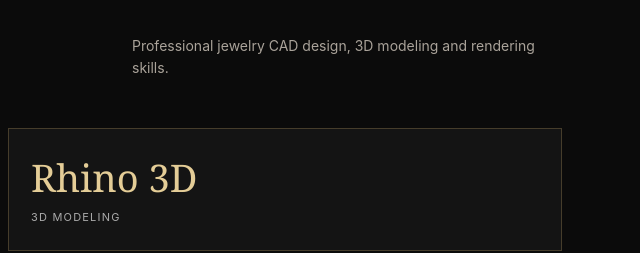
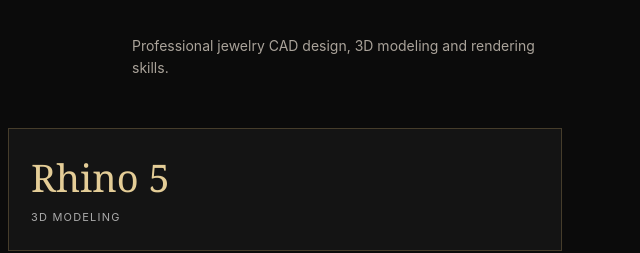
Before and after one commit to rkcadstudio/rk-cad-studio, a plain HTML site: page index.html in a window 1280 px wide. Shown: the part 2809-3062 px from the top of the page, 638-1278 px from the left. Drawn offline with Linux system fonts and the light colour scheme.

Commit message:
Change Rhino 3D to Rhino 5

```diff
--- a/index.html
+++ b/index.html
@@ -34,7 +34,7 @@
     </div>
     <div class="stats">
       <div class="stat"><strong>Matrix 9.0</strong><span>Jewelry CAD Design</span></div>
-      <div class="stat"><strong>Rhino 3D</strong><span>3D Modeling</span></div>
+      <div class="stat"><strong>Rhino 5</strong><span>3D Modeling</span></div>
       <div class="stat"><strong>KeyShot</strong><span>Professional Rendering</span></div>
       <div class="stat"><strong>STL / 3DM</strong><span>3D Printing File Preparation</span></div>
     </div>
```
